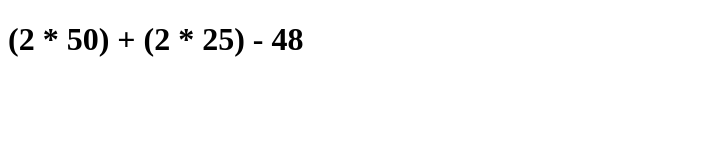
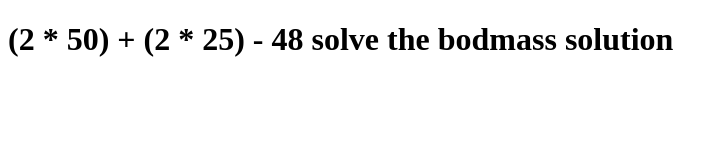
Before and after one commit to swayam4751s/clue6, a plain HTML site: page index.html in a window 1280 px wide. Shown: the whole page, without its empty margins (0-727 px from the left). Drawn offline with Linux system fonts and the light colour scheme.

Commit message:
Update index.html

```diff
--- a/index.html
+++ b/index.html
@@ -6,6 +6,6 @@
     <title>Document</title>
 </head>
 <body>
-    <h1> (2 * 50) + (2 * 25) - 48 </h1>
+    <h1> (2 * 50) + (2 * 25) - 48 solve the bodmass solution</h1>
 </body>
 </html>
```
